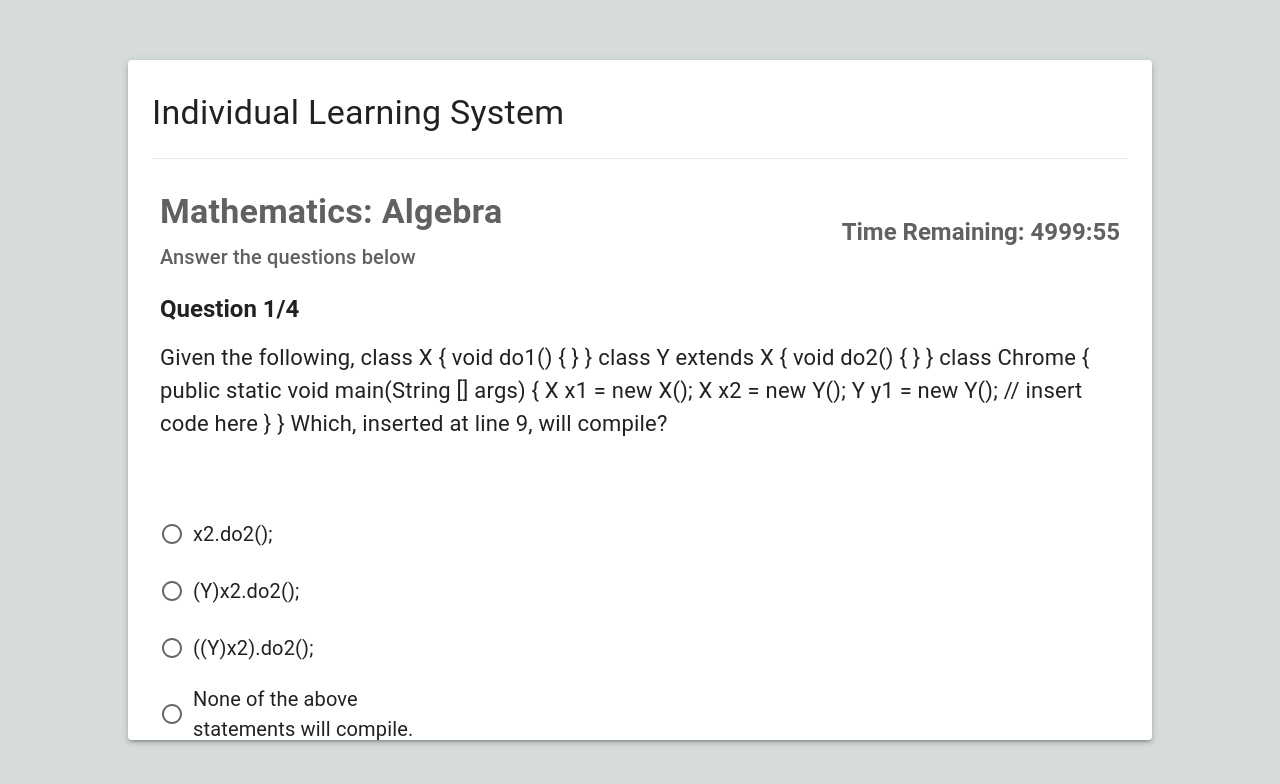
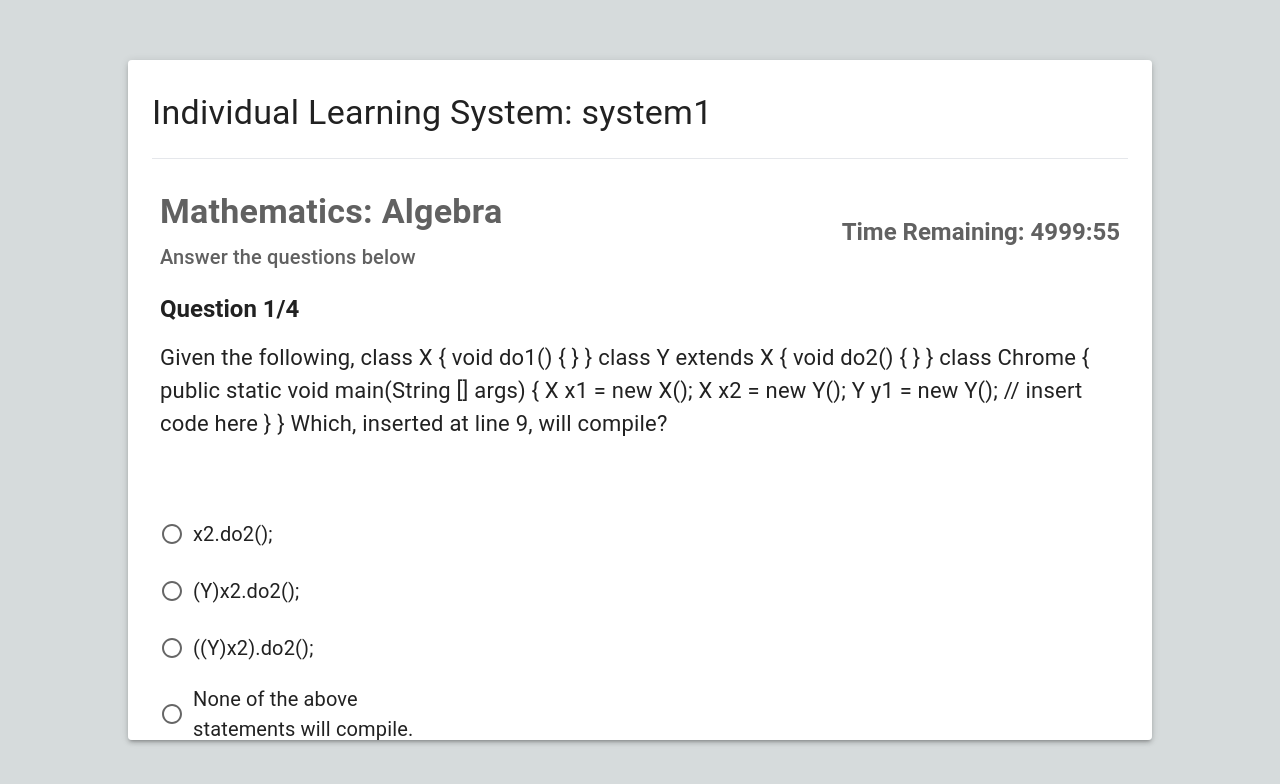
Before and after one commit to stephenBletsas/Ind_Learning_System, a Next.js app in the folder ind_learning_system/: page / in a window 1280 px wide. Shown: the top 784 px of the page. Built offline with nearby package versions, Linux system fonts and the light colour scheme.

Commit message:
implemented different modes

```diff
--- a/ind_learning_system/app/page.js
+++ b/ind_learning_system/app/page.js
@@ -101,6 +101,8 @@ export default function Home() {
 	const [feedbackStartTime, setFeedbackStartTime] = useState(null);	// Measures duration to feedback for each question
 	const [questionFeedbackDurations, setQuestionFeedbackDurations] = useState([]);
 
+	const [mode, setMode] = useState('system1');
+
 	useEffect(() => {
 		get_questions().then(value => {
 			console.log(value);
@@ -113,6 +115,15 @@ export default function Home() {
 		  setQuestionStartTime(Date.now());
 		}
 	  }, [currentQuestion, questions]);
+
+	useEffect(() => {
+		const query = new URLSearchParams(window.location.search);
+		console.log(query);
+		const modeQuery = query.get('mode');
+		if (modeQuery === 'system1' || modeQuery === 'system2') {
+		  setMode(modeQuery);
+		}
+	}, []);
 
 	useEffect(() => {
 		if (timeRemaining > 0) {
@@ -236,7 +247,7 @@ export default function Home() {
 		<ThemeProvider theme={theme}>
 			<MainPaper elevation={3} square={false}>
 				<Typography variant="h4" gutterBottom marginBottom={"24px"}>
-					Individual Learning System
+					Individual Learning System: {mode}
 				</Typography>
 				<hr key={"horizontalLine"} width={"100%"} />
 				<Header timeRemaining={timeRemaining} />
--- a/ind_learning_system/package.json
+++ b/ind_learning_system/package.json
@@ -17,6 +17,7 @@
     "next": "14.2.3",
     "react": "^18",
     "react-dom": "^18",
+    "react-router-dom": "^6.24.0",
     "styled-components": "^6.1.11"
   },
   "devDependencies": {
```
Also changed, not shown: 1 other file (tests, documents, lock files or other folders).
